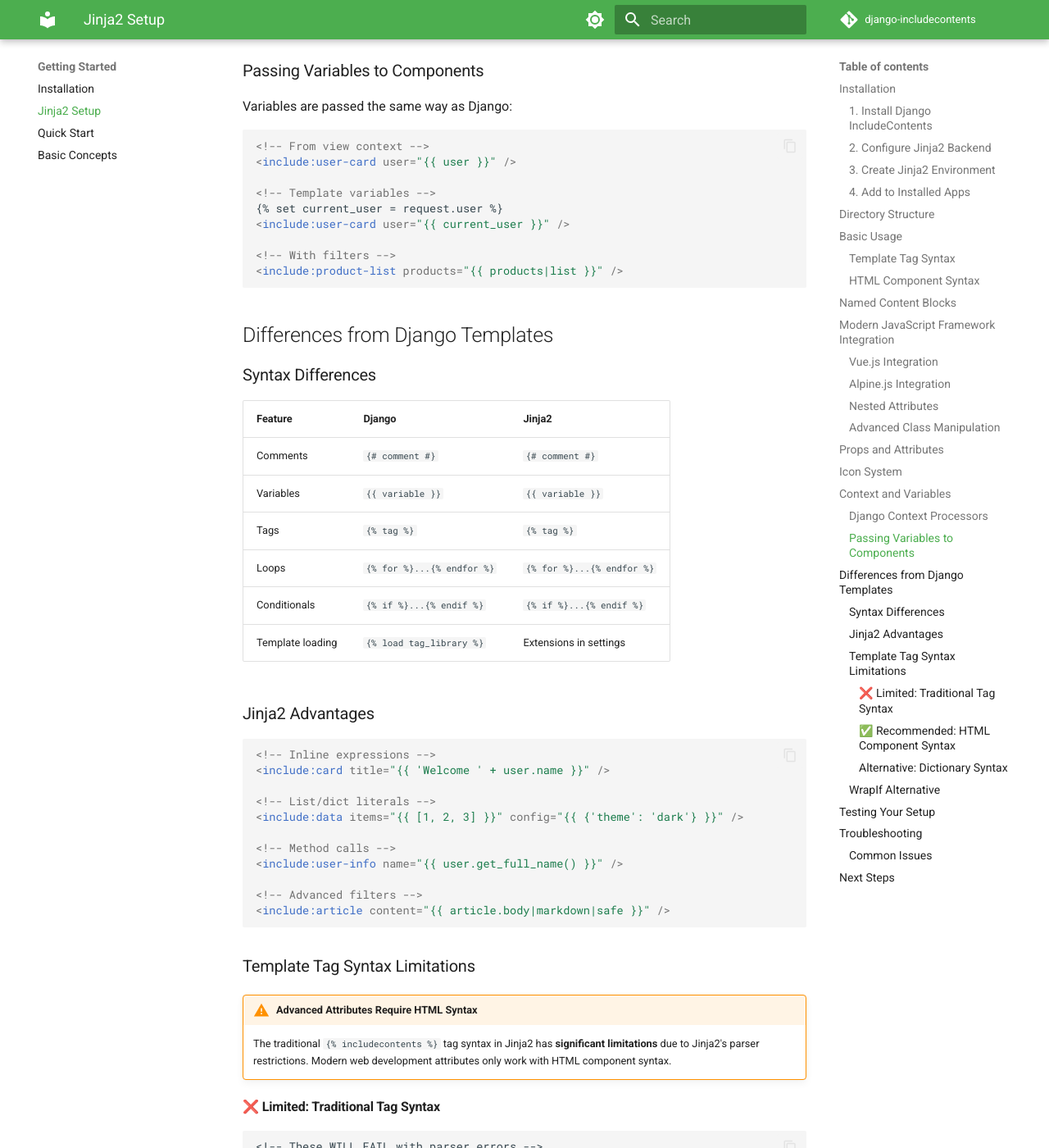
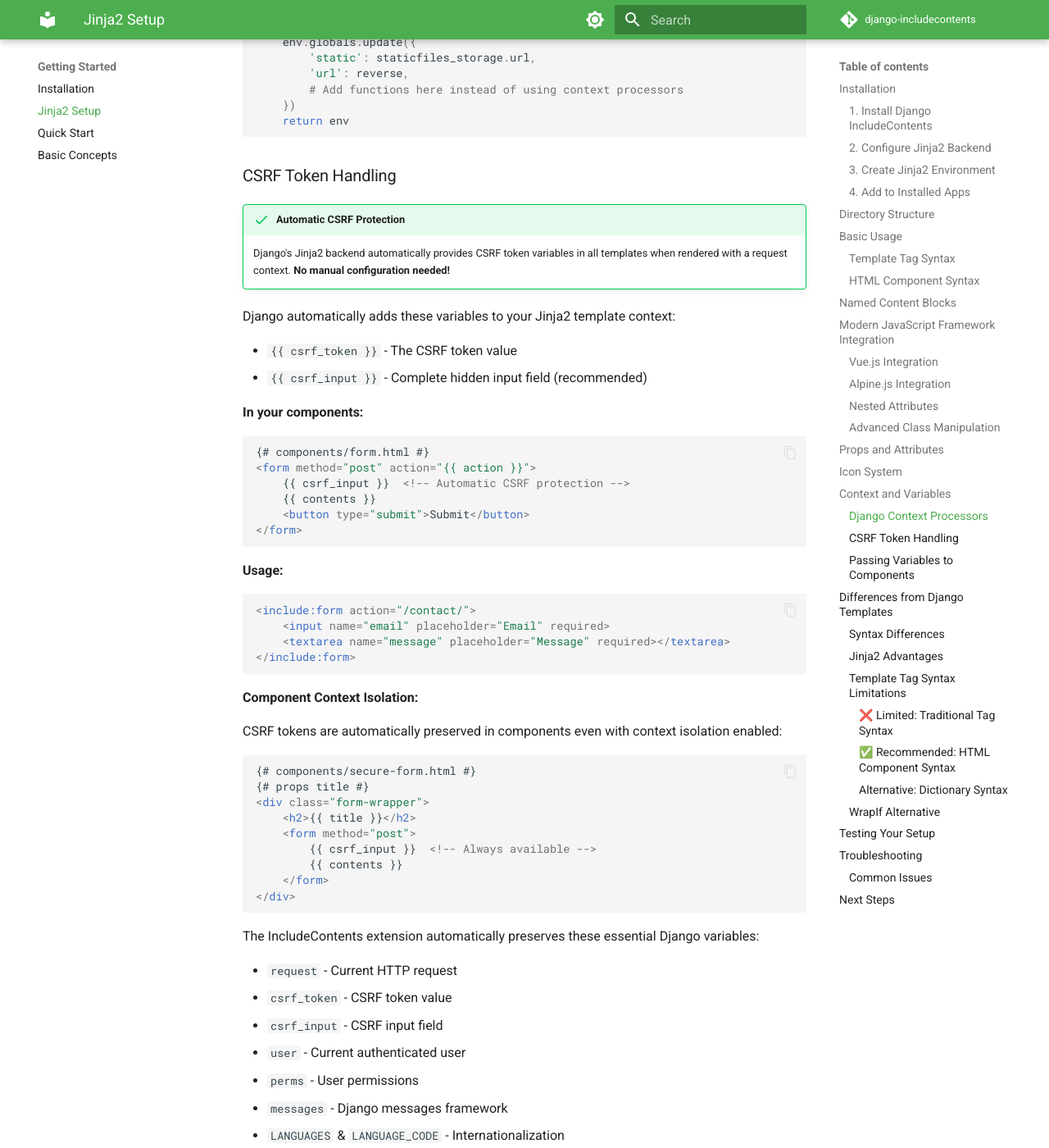
Before and after one commit to SmileyChris/django-includecontents, an MkDocs documentation site: the page built from docs/getting-started/jinja2-setup.md, in a window 1280 px wide and 1400 px high, scrolled down 8345 px. Shown: the whole window at 82% size. Built offline with MkDocs 1.6.1 and Material for MkDocs 9.7.7, drawn with Linux system fonts in a browser that asks for light colours; comment, search, counter and statistics services are not loaded; the version menu is left out; some of the changed text lies outside the part shown.

Commit message:
feat: Improve Jinja context handling and CSRF token support
Enhance context parity between Django and Jinja implementations:

- Add csrf_input to ComponentContext.PRESERVED_KEYS for complete CSRF support
- Implement _flatten_jinja_context() method for consistent context handling
- Create comprehensive CSRF integration tests (test_csrf_integration.py)
- Update documentation with proper CSRF handling guidance
- Improve parity.md to reflect 151 tests and enhanced context features

Key improvements:
- CSRF tokens (csrf_token and csrf_input) properly preserved in component isolation
- Context flattening behavior now mirrors Django's context.flatten()
- Comprehensive test coverage for CSRF scenarios including nested components
- Documentation clarifies Django's automatic CSRF injection for Jinja2

All 151 Jinja engine tests pass, maintaining full feature parity.

````diff
--- a/docs/getting-started/jinja2-setup.md
+++ b/docs/getting-started/jinja2-setup.md
@@ -378,13 +378,15 @@
 
 ### Django Context Processors
 
-Django context processors work with Jinja2 when configured properly:
+!!! info "Context Processors Discouraged"
+    Django's documentation discourages using context processors with Jinja2. Since Jinja2 can call functions directly (unlike Django templates), it's better to add functions to the global environment instead.
+
+**Recommended approach:**
 
 **myproject/jinja2.py**
 ```python
-from django.contrib.auth.context_processors import auth
-from django.contrib.messages.context_processors import messages
-from django.template.context_processors import request
+from django.contrib.staticfiles.storage import staticfiles_storage
+from django.urls import reverse
 from jinja2 import Environment
 
 
@@ -393,9 +395,66 @@
     env.globals.update({
         'static': staticfiles_storage.url,
         'url': reverse,
+        # Add functions here instead of using context processors
     })
     return env
 ```
+
+### CSRF Token Handling
+
+!!! success "Automatic CSRF Protection"
+    Django's Jinja2 backend automatically provides CSRF token variables in all templates when rendered with a request context. **No manual configuration needed!**
+
+Django automatically adds these variables to your Jinja2 template context:
+
+- `{{ csrf_token }}` - The CSRF token value
+- `{{ csrf_input }}` - Complete hidden input field (recommended)
+
+**In your components:**
+
+```html
+{# components/form.html #}
+<form method="post" action="{{ action }}">
+    {{ csrf_input }}  <!-- Automatic CSRF protection -->
+    {{ contents }}
+    <button type="submit">Submit</button>
+</form>
+```
+
+**Usage:**
+
+```html
+<include:form action="/contact/">
+    <input name="email" placeholder="Email" required>
+    <textarea name="message" placeholder="Message" required></textarea>
+</include:form>
+```
+
+**Component Context Isolation:**
+
+CSRF tokens are automatically preserved in components even with context isolation enabled:
+
+```html
+{# components/secure-form.html #}
+{# props title #}
+<div class="form-wrapper">
+    <h2>{{ title }}</h2>
+    <form method="post">
+        {{ csrf_input }}  <!-- Always available -->
+        {{ contents }}
+    </form>
+</div>
+```
+
+The IncludeContents extension automatically preserves these essential Django variables:
+
+- `request` - Current HTTP request
+- `csrf_token` - CSRF token value
+- `csrf_input` - CSRF input field
+- `user` - Current authenticated user
+- `perms` - User permissions
+- `messages` - Django messages framework
+- `LANGUAGES` & `LANGUAGE_CODE` - Internationalization
 
 ### Passing Variables to Components
 
````
Also changed, not shown: 4 other files.
